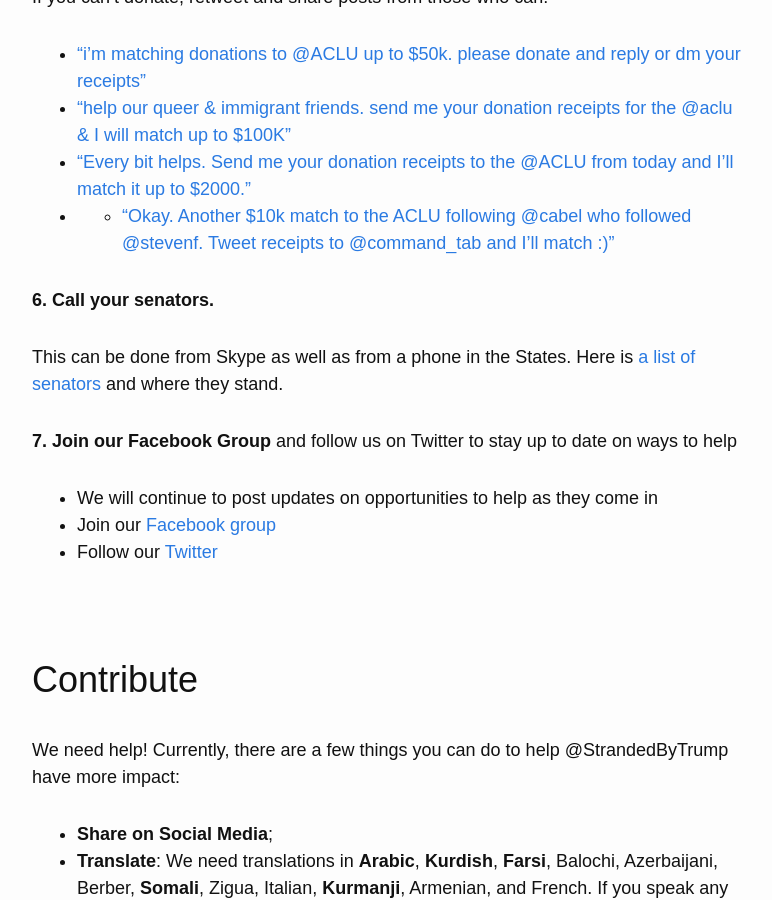
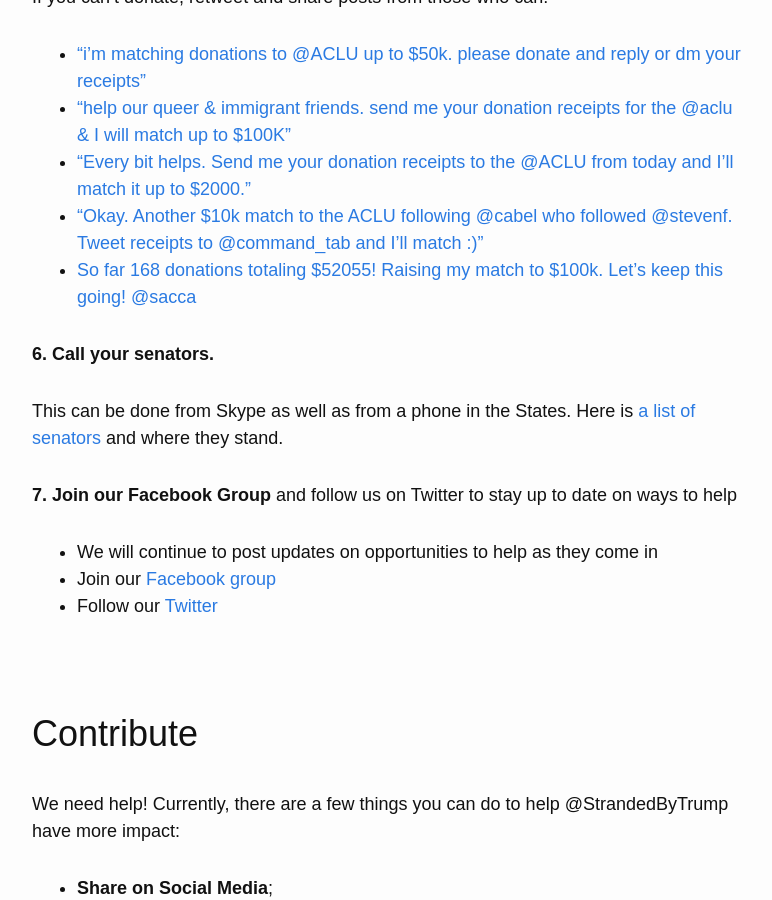
Before and after one commit to RichardLitt/stranded-by-trump, a Jekyll site: the page built from index.md, in a window 1280 px wide and 900 px high, scrolled down 3499 px. Shown: the whole window, without its empty margins (253-1025 px from the left). Built offline with Jekyll 4.4.1, drawn with Linux system fonts in a browser that asks for light colours; nearby versions of some CDN libraries; our own code applies the rules of GitHub Pages for plain Markdown files.

Commit message:
Added another matching donation

```diff
--- a/index.md
+++ b/index.md
@@ -105,7 +105,8 @@ If you can’t donate, retweet and share posts from those who can:
   * <a href="https://twitter.com/dhof/status/825525689533227008" target="_blank">"i'm matching donations to @ACLU up to  $50k. please donate and reply or dm your receipts"</a>
   * <a href="https://twitter.com/Sia/status/825459576036220929" target="_blank">"help our queer & immigrant friends. send me your donation receipts for the @aclu & I will match up to $100K"</a>
   * <a href="https://twitter.com/goldroom/status/825504681820450817" target="_blank">"Every bit helps. Send me your donation receipts to the @ACLU from today and I'll match it up to $2000."</a>
-  * * <a href="https://twitter.com/stewart/status/825581768241606656" target="_blank">"Okay. Another $10k match to the ACLU following @cabel who followed @stevenf. Tweet receipts to @command_tab and I'll match :)"</a>
+  * <a href="https://twitter.com/stewart/status/825581768241606656" target="_blank">"Okay. Another $10k match to the ACLU following @cabel who followed @stevenf. Tweet receipts to @command_tab and I'll match :)"</a>
+  * <a href="https://twitter.com/tfadell/status/825745021513166848" target="_blank">So far 168 donations totaling $52055!  Raising my match to $100k.  Let’s keep this going! @sacca</a>
 
 **6. Call your senators.**
 
```
